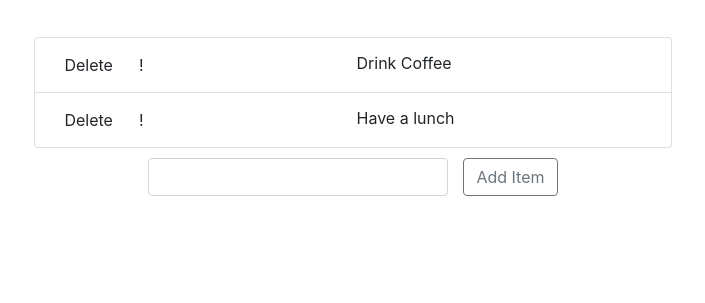
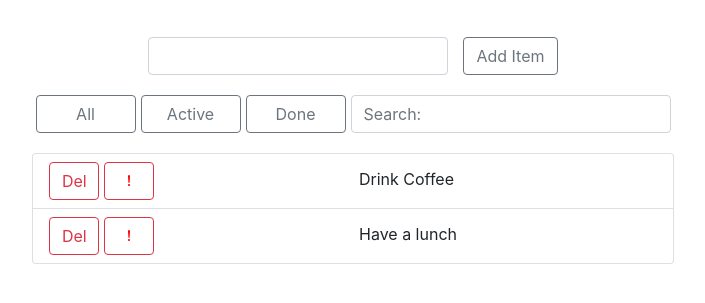
Before and after one commit to marcoci23/rp, a React app: page / in a window 1280 px wide. Shown: the part 101-404 px from the top of the page, without its empty margins (287-992 px from the left). Built offline with nearby package versions, Linux system fonts and the light colour scheme.

Commit message:
search panel

```diff
--- a/package.json
+++ b/package.json
@@ -6,6 +6,7 @@
     "@testing-library/jest-dom": "^5.16.4",
     "@testing-library/react": "^12.1.4",
     "@testing-library/user-event": "^13.5.0",
+    "bootstrap-icons": "^1.8.1",
     "react": "^18.0.0",
     "react-dom": "^18.0.0",
     "react-scripts": "^5.0.0",
--- a/public/index.html
+++ b/public/index.html
@@ -25,6 +25,7 @@
       Learn how to configure a non-root public URL by running `npm run build`.
     -->
     <link href="https://cdn.jsdelivr.net/npm/bootstrap@5.1.3/dist/css/bootstrap.min.css" rel="stylesheet" integrity="sha384-1BmE4kWBq78iYhFldvKuhfTAU6auU8tT94WrHftjDbrCEXSU1oBoqyl2QvZ6jIW3" crossorigin="anonymous">
+    <link rel="stylesheet" href="https://cdn.jsdelivr.net/npm/bootstrap-icons@1.8.1/font/bootstrap-icons.css">
     <title>React App</title>
   </head>
   <body>
--- a/src/components/App/App.css
+++ b/src/components/App/App.css
@@ -0,0 +1,9 @@
+.menu{
+    display:flex;
+    justify-content: center;
+}
+.filter{
+    display: flex;
+    width: 635px;
+    align-items: center;
+}
--- a/src/components/App/App.js
+++ b/src/components/App/App.js
@@ -4,6 +4,8 @@ import './App.css';
 import AppHeader from '../AppHeader/AppHeader';
 import TodoList from '../TodoList/TodoList';
 import ItemAddForm from '../ItemAddForm/ItemAddForm';
+import SearchPanel from '../SearchPanel/SearchPanel';
+import ItemStatusFilter from '../ItemStatusFilter/ItemStatusFilter';
 
 
 export default class App extends React.Component {
@@ -17,7 +19,9 @@ export default class App extends React.Component {
       this.createTodoItem('Have a lunch'),
       // {label: "Drink Coffee", id:1},
       // {label: "Have a lunch", id:2}
-    ]
+    ],
+    term:'',
+    filter:''
 
    }
 
@@ -109,22 +113,59 @@ export default class App extends React.Component {
         })
           console.log("done" , id)
       }
+      onSearchChange=(term)=>{
+        this.setState({term})
+      }
 
+
+      search(items,term){
+        if (term.lenght==0){
+          return items
+        }
+         return items.filter((item)=>{
+            return item.label.indexOf(term) > -1
+          })
+      }
+
+      filter(items,filter){
+        switch(filter){
+          case 'all':
+            return items;
+          case 'active':
+            return items.filter((item)=>!item.done)
+          case 'done':
+            return items.filter((item)=>item.done)
+          default:
+            return items;
+        }
+      }
   render(){
 
-        const {todoData} = this.state
+        const {todoData,term,filter} = this.state
+        const visibleItems = this.filter(this.search(todoData,term),filter)
         const doneCount = todoData.filter((el)=>el.done).length
         const todoCount = todoData.length - doneCount
         return (
           <div className="App">
-            <AppHeader toDo={todoCount} done={doneCount}/>
+            <AppHeader
+            toDo={todoCount} done={doneCount}/>
+            <ItemAddForm
+            onItemAdded={this.addItem}/>
+            <div className='menu'>
+            <div className='filter'>
+            <ItemStatusFilter
+            filter={filter}
+            onFilterChange = {this.onFilterChange}
+            />
+            <SearchPanel
+            onSearchChange={this.onSearchChange}/></div>
+            </div>
             <TodoList
-            todos = {todoData}
+            todos = {visibleItems}
             onDeleted={this.deleteItem}
             onToggleImportant={this.onToggleImportant}
             onToggleDone={this.onToggleDone}
             />
-            <ItemAddForm onItemAdded={this.addItem}/>
           </div>
         );
     }
--- a/src/components/ItemAddForm/ItemAddForm.css
+++ b/src/components/ItemAddForm/ItemAddForm.css
@@ -2,7 +2,7 @@
     margin-top: 10px;
     text-align: center;
     justify-content: center;
-    margin-bottom: 20px;
+
 }
 .input-form{
     width: 300px;
--- a/src/components/ItemStatusFilter/ItemStatusFilter.css
+++ b/src/components/ItemStatusFilter/ItemStatusFilter.css
@@ -1,13 +1,14 @@
 .btn-filter{
     display: flex;
     justify-content: center;
-    margin-bottom: 20px;
+    margin: 20px 0;
 }
 .status-group{
     width: 133px;
 }
 .btn-align{
     margin-right: 5px;
+    width: 100px
 }
 .btn-align:last-child{
     margin-right: 0px;
--- a/src/components/ItemStatusFilter/ItemStatusFilter.js
+++ b/src/components/ItemStatusFilter/ItemStatusFilter.js
@@ -10,25 +10,24 @@ export default class ItemStatusFilter extends React.Component {
         {name: 'done', label: 'Done'}
     ]
 render(){
-    const {filter,name,onFilterChange} = this.props
+    const {filter,onFilterChange} = this.props
     const buttons = this.buttons.map(({name,label})=>{
+        const isActive = filter == name
+        const classs = isActive ? 'btn-dark' : 'btn-outline-secondary'
     return(
         <button
-        className='btn btn-align status-group'
+        className={`btn btn-align ${classs}`}
         onClick={()=>onFilterChange(name)}
         key={name}
         >{label}</button>
     )
     })
 
-    const isActive = filter == name
-    const classs=isActive ? 'btn-dark' : 'btn'
-
     return(
         <div className='btn-filter'>
-            <div className= {classs}>
+
         {buttons}
-    </div></div>
+    </div>
     )
 }
 
--- /dev/null
+++ b/src/components/SearchPanel/SearchPanel.css
@@ -0,0 +1,3 @@
+.search{
+    margin-left: 5px;
+}
--- /dev/null
+++ b/src/components/SearchPanel/SearchPanel.js
@@ -0,0 +1,26 @@
+import React from 'react'
+import './SearchPanel.css'
+
+
+export default class SearchPanel extends React.Component {
+
+    state = {
+        term: ''
+    }
+
+    onSearchChange=(e)=>{
+        const term = e.target.value
+        this.setState({term})
+        this.props.onSearchChange(term)
+    }
+    render(){
+        return(
+            <input type="text"
+            className='form-control search-input search'
+            placeholder='Search:'
+            value={this.state.term}
+            onChange={this.onSearchChange}
+            ></input>
+        )
+    }
+}
--- a/src/components/TodoListItem/TodoListItem.css
+++ b/src/components/TodoListItem/TodoListItem.css
@@ -11,3 +11,14 @@
 .important{
     color: rgb(255, 32, 32);
 }
+.bi{
+    color: red;
+
+}
+.btn-outline-danger{
+    width: 50px;
+    margin-right: 5px;
+}
+.btn-outline-danger:hover .bi{
+    color: white;
+}
--- a/src/components/TodoListItem/TodoListItem.js
+++ b/src/components/TodoListItem/TodoListItem.js
@@ -20,7 +20,6 @@ export default class TodoListItem extends React.Component {
 
     render(){
         const {label,onDeleted,onToggleImportant,onToggleDone,done,important} = this.props;
-
         let classNames = 'todo-list-item';
         if(done) {
             classNames += ' done';
@@ -31,14 +30,14 @@ export default class TodoListItem extends React.Component {
         return(
            <span className={classNames}>
                <button
-               className='btn'
+               className='btn btn-outline-danger'
                onClick={onDeleted}
-               >Delete</button>
+               >Del</button>
 
                 <button
-                className='btn'
+                className='btn btn-outline-danger'
                 onClick={onToggleImportant}
-                >!</button>
+                ><i class="bi bi-exclamation-lg"></i></button>
 
                 <span
                 onClick={onToggleDone}
```
Also changed, not shown: 1 other file.
